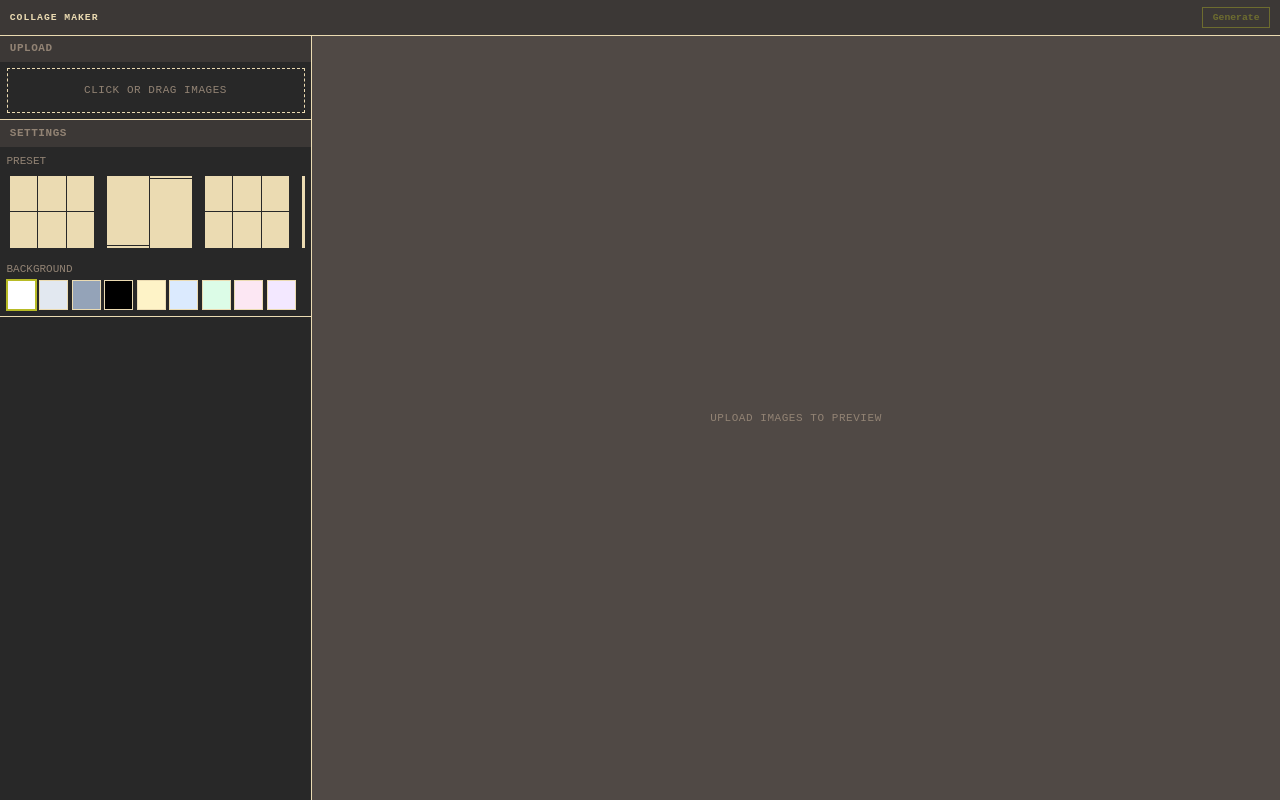
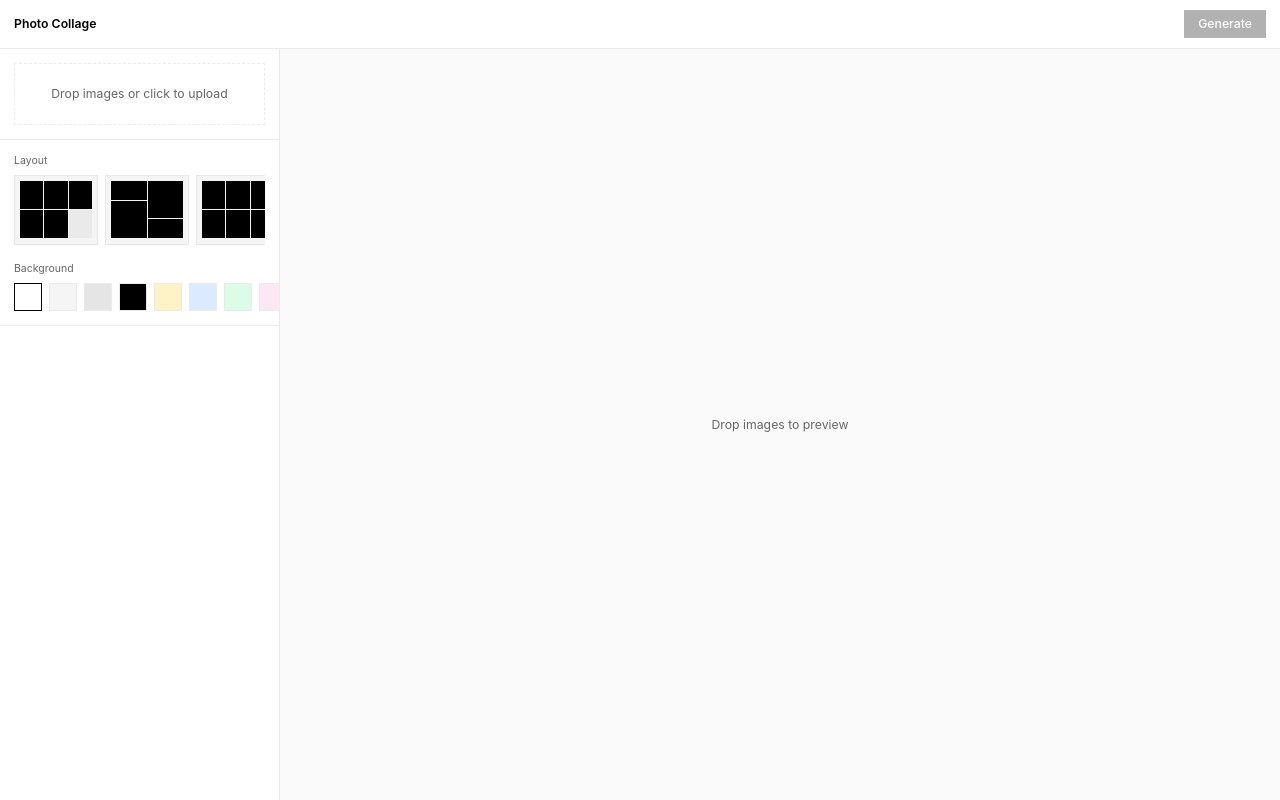
Before and after one commit to Jee-vim/open-collage-maker, a React (Vite) app in the folder client/: page / in a window 1280 px wide. Built offline with nearby package versions, Linux system fonts and the light colour scheme.

Commit message:
style: update ui again (vercel style)

```diff
--- a/client/index.html
+++ b/client/index.html
@@ -3,6 +3,9 @@
   <head>
     <meta charset="UTF-8" />
     <meta name="viewport" content="width=device-width, initial-scale=1.0" />
+    <link rel="preconnect" href="https://fonts.googleapis.com">
+    <link rel="preconnect" href="https://fonts.gstatic.com" crossorigin>
+    <link href="https://fonts.googleapis.com/css2?family=Nunito:wght@400;600;700&display=swap" rel="stylesheet">
     <title>Photo Collage Maker</title>
   </head>
   <body>
--- a/client/src/App.jsx
+++ b/client/src/App.jsx
@@ -2,6 +2,7 @@ import { useState, useCallback } from 'react';
 import { DndContext, closestCenter } from '@dnd-kit/core';
 import { SortableContext, arrayMove, useSortable, rectSortingStrategy } from '@dnd-kit/sortable';
 import { CSS } from '@dnd-kit/utilities';
+import { ui } from './styles/ui.js';
 import Header from './components/Header.jsx';
 import Dropzone from './components/Dropzone.jsx';
 import ImageList from './components/ImageList.jsx';
@@ -17,20 +18,11 @@ function SidebarItem({ item, onRemove }) {
   const { attributes, listeners, setNodeRef, transform, transition } = useSortable({ id: item.id });
   const style = { transform: CSS.Transform.toString(transform), transition };
   return (
-    <div
-      ref={setNodeRef}
-      style={style}
-      className="group flex items-center gap-2 border border-border p-2"
-      {...attributes}
-    >
-      <span className="text-sm text-fg-dim cursor-grab select-none" {...listeners}>⠿</span>
-      <img src={item.preview} alt={item.name} className="w-12 h-12 object-cover flex-shrink-0" draggable="false" />
-      <span className="text-xs truncate flex-1">{item.name}</span>
-      <button
-        onPointerDown={(e) => e.stopPropagation()}
-        onClick={() => onRemove(item.id)}
-        className="px-1.5 py-0.5 text-[10px] border border-border hover:bg-bg-2 opacity-0 group-hover:opacity-100 transition-opacity"
-      >✕</button>
+    <div ref={setNodeRef} style={style} className={ui.listItem} {...attributes}>
+      <span className="text-fg-dim cursor-grab select-none" {...listeners}>⠿</span>
+      <img src={item.preview} alt={item.name} className={ui.thumb} draggable="false" />
+      <span className="text-sm truncate flex-1">{item.name}</span>
+      <button onPointerDown={(e) => e.stopPropagation()} onClick={() => onRemove(item.id)} className={ui.listItemRemove}>✕</button>
     </div>
   );
 }
@@ -43,8 +35,8 @@ export default function App() {
   const [preset, setPreset] = useState('');
   const [toast, setToast] = useState(null);
 
-  const notify = (message, type = 'info') => {
-    setToast({ message, type });
+  const notify = (message) => {
+    setToast({ message });
     setTimeout(() => setToast(null), 3000);
   };
 
@@ -55,17 +47,15 @@ export default function App() {
     return 'contact';
   };
 
-  const addImages = useCallback(
-    (files) => {
+  const addImages = useCallback((files) => {
     const wasEmpty = images.length === 0;
     const room = Math.max(0, MAX_FILES - images.length);
     const accepted = files.slice(0, room);
-      if (files.length > room) notify(`Limited to ${MAX_FILES}`, 'error');
-      const items = accepted.map((f) => {
-        const id = nextId();
-        const url = URL.createObjectURL(f);
-        return { id, file: f, name: f.name, preview: url, size: { w: 200, h: 200 } };
-      });
+    if (files.length > room) notify(`Limited to ${MAX_FILES}`);
+    const items = accepted.map((f) => ({
+      id: nextId(), file: f, name: f.name,
+      preview: URL.createObjectURL(f), size: { w: 200, h: 200 },
+    }));
     setImages((prev) => [...prev, ...items]);
     if (wasEmpty && items.length > 0) {
       const p = autoPreset(items.length);
@@ -73,9 +63,7 @@ export default function App() {
       const found = PRESETS.find((x) => x.value === p);
       if (found) setSettings({ ...DEFAULT_SETTINGS, ...found.opts });
     }
-    },
-    [images.length, notify]
-  );
+  }, [images.length]);
 
   const removeImage = (id) => setImages((prev) => prev.filter((i) => i.id !== id));
 
@@ -96,7 +84,7 @@ export default function App() {
   };
 
   const generate = async () => {
-    if (images.length < 2) return notify('Min 2 images', 'error');
+    if (images.length < 2) return notify('Min 2 images');
     setLoading(true);
     setProgress(0);
     try {
@@ -104,10 +92,10 @@ export default function App() {
         { ...settings, images: images.map((i) => i.file), sizes: images.map((i) => i.size) },
         setProgress
       );
-      if (res.success) notify('Saved to output/', 'success');
-      else notify(res.message || 'Failed', 'error');
+      if (res.success) notify('Saved to output/');
+      else notify(res.message || 'Failed');
     } catch (err) {
-      notify(err.response?.data?.message || 'Failed', 'error');
+      notify(err.response?.data?.message || 'Failed');
     } finally {
       setLoading(false);
     }
@@ -119,36 +107,20 @@ export default function App() {
       <Toast toast={toast} />
 
       <div className="flex flex-1 min-h-0">
-        {/* Sidebar */}
-        <aside className="w-96 flex-shrink-0 border-r border-border flex flex-col overflow-y-auto">
-          {/* Upload */}
-          <div className="border-b border-border">
-            <div className="px-3 py-1.5 text-[11px] font-semibold uppercase tracking-wider text-fg-dim bg-bg-1">Upload</div>
-            <div className="p-2"><Dropzone onAdd={addImages} /></div>
-          </div>
-
-          {/* Settings */}
-          <div className="border-b border-border">
-            <div className="px-3 py-1.5 text-[11px] font-semibold uppercase tracking-wider text-fg-dim bg-bg-1">Settings</div>
-            <div className="p-2">
-              <SettingsPanel settings={settings} onChange={setSettings} onPreset={applyPreset} presetValue={preset} />
-            </div>
-          </div>
-
-          {/* Image list */}
+        <aside className={ui.sidebar}>
+          <div className={ui.section}><Dropzone onAdd={addImages} /></div>
+          <div className={ui.section}><SettingsPanel settings={settings} onChange={setSettings} onPreset={applyPreset} presetValue={preset} /></div>
           {images.length > 0 && (
             <div className="flex-1 min-h-0">
-              <div className="px-3 py-1.5 text-[11px] font-semibold uppercase tracking-wider text-fg-dim bg-bg-1 flex justify-between items-center">
-                <span>Images ({images.length})</span>
-                <button onClick={() => setImages([])} className="px-1.5 py-0.5 text-[10px] border border-border hover:bg-bg-2">Clear</button>
+              <div className={`${ui.section} !pb-0 flex justify-between items-center`}>
+                <span className={ui.sectionLabel}>{images.length} Images</span>
+                <button onClick={() => setImages([])} className={ui.btnGhost}>Clear</button>
               </div>
-              <div className="p-2 overflow-y-auto">
+              <div className="overflow-y-auto">
                 <DndContext collisionDetection={closestCenter} onDragEnd={handleDragEnd}>
                   <SortableContext items={images.map((i) => i.id)} strategy={rectSortingStrategy}>
-                    <div className="flex flex-col gap-1">
-                      {images.map((it) => (
-                        <SidebarItem key={it.id} item={it} onRemove={removeImage} />
-                      ))}
+                    <div className="divide-y divide-border">
+                      {images.map((it) => <SidebarItem key={it.id} item={it} onRemove={removeImage} />)}
                     </div>
                   </SortableContext>
                 </DndContext>
@@ -157,12 +129,11 @@ export default function App() {
           )}
         </aside>
 
-        {/* Main preview */}
-        <main className="flex-1 min-w-0 flex items-center justify-center p-4 overflow-auto bg-bg-2">
+        <main className={ui.main}>
           {images.length > 0 ? (
             <ImageList items={images} layout={settings.layout} background={settings.background} />
           ) : (
-            <div className="text-[11px] text-fg-dim uppercase tracking-wider">Upload images to preview</div>
+            <div className="text-sm text-fg-dim">Drop images to preview</div>
           )}
         </main>
       </div>
--- a/client/src/components/Dropzone.jsx
+++ b/client/src/components/Dropzone.jsx
@@ -1,5 +1,6 @@
 import { useCallback } from 'react';
 import { useDropzone } from 'react-dropzone';
+import { ui } from '../styles/ui.js';
 
 export default function Dropzone({ onAdd }) {
   const onDrop = useCallback((accepted) => {
@@ -13,12 +14,9 @@ export default function Dropzone({ onAdd }) {
   });
 
   return (
-    <div
-      {...getRootProps()}
-      className={`border border-dashed cursor-pointer text-center py-4 text-[11px] uppercase tracking-wider text-fg-dim hover:bg-bg-2 ${isDragActive ? 'bg-bg-2 border-accent' : 'border-border'}`}
-    >
+    <div {...getRootProps()} className={`${ui.dropzone} ${isDragActive ? 'bg-bg-2 border-fg' : 'border-border'}`}>
       <input {...getInputProps()} />
-      {isDragActive ? 'Drop here' : 'Click or drag images'}
+      {isDragActive ? 'Drop here' : 'Drop images or click to upload'}
     </div>
   );
 }
--- a/client/src/components/Header.jsx
+++ b/client/src/components/Header.jsx
@@ -1,12 +1,10 @@
+import { ui } from '../styles/ui.js';
+
 export default function Header({ onGenerate, loading, progress, disabled }) {
   return (
-    <header className="flex items-center justify-between px-3 py-2 border-b border-border bg-bg-1">
-      <h1 className="text-xs font-bold uppercase tracking-widest">Collage Maker</h1>
-      <button
-        onClick={onGenerate}
-        disabled={disabled}
-        className="px-3 py-1 text-xs font-semibold border border-accent text-accent hover:bg-accent hover:text-accent-fg disabled:opacity-40"
-      >
+    <header className="flex items-center justify-between px-4 h-14 border-b border-border bg-bg">
+      <h1 className="text-sm font-semibold">Photo Collage</h1>
+      <button onClick={onGenerate} disabled={disabled} className={`${ui.btn} ${ui.btnPrimary}`}>
         {loading ? `${progress}%` : 'Generate'}
       </button>
     </header>
--- a/client/src/components/SettingsPanel.jsx
+++ b/client/src/components/SettingsPanel.jsx
@@ -1,73 +1,62 @@
+import { ui } from '../styles/ui.js';
 import { PRESETS } from '../utils/constants.js';
 
 function LayoutIcon({ preset }) {
-  const cell = 'bg-fg border';
+  const cell = 'bg-fg';
   const empty = 'bg-border';
 
-  // Film Strip — 3 across
-  if (preset === 'film') {
-    return (
-      <div className="flex gap-px w-full h-full p-1">
+  const icons = {
+    film: (
+      <div className="flex gap-px w-full h-full p-1.5">
         <div className={`${cell} flex-1`} />
         <div className={`${cell} flex-1`} />
         <div className={`${cell} flex-1`} />
       </div>
-    );
-  }
-  // Instagram — 3-col grid, 2 rows (last row partial)
-  if (preset === 'instagram') {
-    return (
-      <div className="grid grid-cols-3 gap-px w-full h-full p-1">
+    ),
+    instagram: (
+      <div className="grid grid-cols-3 gap-px w-full h-full p-1.5">
         <div className={cell} /><div className={cell} /><div className={cell} />
         <div className={cell} /><div className={cell} /><div className={empty} />
       </div>
-    );
-  }
-  // Pinterest — masonry 2-col, uneven heights
-  if (preset === 'pinterest') {
-    return (
-      <div className="flex gap-px w-full h-full p-1">
+    ),
+    pinterest: (
+      <div className="flex gap-px w-full h-full p-1.5">
         <div className="flex flex-col gap-px flex-1">
           <div className={`${cell} flex-1`} />
-          <div className={`${cell} flex-2`} />
+          <div className={`${cell} flex-[2]`} />
         </div>
         <div className="flex flex-col gap-px flex-1">
-          <div className={`${cell} flex-2`} />
+          <div className={`${cell} flex-[2]`} />
           <div className={`${cell} flex-1`} />
         </div>
       </div>
-    );
-  }
-  // Contact Sheet — dense 3x2 tile grid
-  if (preset === 'contact') {
-    return (
-      <div className="grid grid-cols-3 gap-px w-full h-full p-1">
+    ),
+    contact: (
+      <div className="grid grid-cols-3 gap-px w-full h-full p-1.5">
         <div className={cell} /><div className={cell} /><div className={cell} />
         <div className={cell} /><div className={cell} /><div className={cell} />
       </div>
-    );
-  }
-  // Polaroid — 2 large + 1 small (stacked feel)
-  if (preset === 'polaroid') {
-    return (
-      <div className="flex gap-px w-full h-full p-1">
-        <div className={`${cell} flex-2`} />
+    ),
+    polaroid: (
+      <div className="flex gap-px w-full h-full p-1.5">
+        <div className={`${cell} flex-[2]`} />
         <div className="flex flex-col gap-px flex-1">
           <div className={`${cell} flex-1`} />
           <div className={`${empty} flex-1`} />
         </div>
       </div>
-    );
-  }
-  return null;
+    ),
+  };
+
+  return icons[preset] || null;
 }
 
-const COLOR_PRESETS = [
+const COLORS = [
   { value: '#ffffff', label: 'White' },
-  { value: '#e2e8f0', label: 'Slate 200' },
-  { value: '#94a3b8', label: 'Slate 400' },
+  { value: '#f5f5f5', label: 'Gray 100' },
+  { value: '#e5e5e5', label: 'Gray 200' },
   { value: '#000000', label: 'Black' },
-  { value: '#fef3c7', label: 'Amber' },
+  { value: '#fef3c7', label: 'Yellow' },
   { value: '#dbeafe', label: 'Blue' },
   { value: '#dcfce7', label: 'Green' },
   { value: '#fce7f3', label: 'Pink' },
@@ -78,15 +67,15 @@ export default function SettingsPanel({ settings, onChange, onPreset, presetValu
   const set = (key, val) => onChange({ ...settings, [key]: val });
 
   return (
-    <div className="flex flex-col gap-2">
-      <div className="flex flex-col gap-1">
-        <span className="text-fg-dim text-[11px] uppercase">Preset</span>
+    <div className="flex flex-col gap-4">
+      <div className="flex flex-col gap-2">
+        <span className={ui.sectionLabel}>Layout</span>
         <div className="flex gap-2 overflow-x-auto hide-scrollbar pb-1">
           {PRESETS.map((p) => (
             <button
               key={p.value}
               onClick={() => onPreset(p.value)}
-              className={`flex-shrink-0 w-28 h-24 overflow-hidden`}
+              className={`flex-shrink-0 w-24 h-20 bg-bg-2 ${ui.tile} ${presetValue === p.value ? ui.tileActive : ''}`}
               title={p.label}
             >
               <LayoutIcon preset={p.value} />
@@ -95,14 +84,14 @@ export default function SettingsPanel({ settings, onChange, onPreset, presetValu
         </div>
       </div>
 
-      <div className="flex flex-col gap-1">
-        <span className="text-fg-dim text-[11px] uppercase">Background</span>
-        <div className="flex flex-wrap gap-1">
-          {COLOR_PRESETS.map((c) => (
+      <div className="flex flex-col gap-2">
+        <span className={ui.sectionLabel}>Background</span>
+        <div className="flex gap-2">
+          {COLORS.map((c) => (
             <button
               key={c.value}
               onClick={() => set('background', c.value)}
-              className={`w-9 h-9 border hover:border-accent ${settings.background === c.value ? 'border-accent ring-1 ring-accent' : 'border-border'}`}
+              className={`min-w-8 h-8 border hover:border-fg ${settings.background === c.value ? 'border-fg' : 'border-border'}`}
               style={{ background: c.value }}
               title={c.label}
             />
--- a/client/src/components/Toast.jsx
+++ b/client/src/components/Toast.jsx
@@ -1,7 +1,7 @@
 export default function Toast({ toast }) {
   if (!toast) return null;
   return (
-    <div className="fixed top-14 right-3 z-50 px-3 py-1.5 text-xs border border-border bg-bg shadow-sm">
+    <div className="fixed bottom-4 right-4 z-50 px-4 py-2 text-sm border border-border bg-bg shadow-lg">
       {toast.message}
     </div>
   );
--- a/client/src/index.css
+++ b/client/src/index.css
@@ -3,24 +3,20 @@
 @tailwind utilities;
 
 :root {
-  --bg: #282828;
-  --bg1: #3c3836;
-  --bg2: #504945;
-  --fg: #ebdbb2;
-  --fg-dim: #928374;
-  --border: #ebdbb2;
-  --accent: #b8bb26;
-  --accent-fg: #282828;
-  --red: #fb4934;
+  --bg: #ffffff;
+  --bg1: #fafafa;
+  --bg2: #f5f5f5;
+  --fg: #000000;
+  --fg-dim: #666666;
+  --border: #eaeaea;
+  --accent: #000000;
+  --accent-fg: #ffffff;
+  --red: #ee0000;
 }
 
 * { box-sizing: border-box; margin: 0; padding: 0; }
-html { font-family: ui-monospace, monospace; font-size: 13px; }
-body { background-color: var(--bg); color: var(--fg); min-height: 100vh; }
-
-  *, *::before, *::after {
-    border-color: var(--border);
-  }
+html { font-family: -apple-system, BlinkMacSystemFont, 'Segoe UI', Roboto, sans-serif; font-size: 14px; }
+body { @apply bg-bg text-fg; min-height: 100vh; -webkit-font-smoothing: antialiased; }
 
 input, select, button { font: inherit; }
 
--- /dev/null
+++ b/client/src/styles/ui.js
@@ -0,0 +1,32 @@
+// Reusable style patterns — single source of truth.
+// Edit here to change the entire app's look.
+
+export const ui = {
+  // Layout
+  sidebar: 'w-80 flex-shrink-0 border-r border-border flex flex-col overflow-y-auto',
+  main: 'flex-1 min-w-0 flex items-center justify-center p-8 overflow-auto bg-bg-1',
+
+  // Sections
+  section: 'p-4 border-b border-border',
+  sectionLabel: 'text-xs text-fg-dim',
+
+  // Buttons
+  btn: 'h-8 px-4 text-sm font-medium',
+  btnPrimary: 'bg-accent text-accent-fg hover:opacity-90 disabled:opacity-30',
+  btnGhost: 'text-fg-dim hover:text-fg',
+
+  // Cards / Tiles
+  tile: 'overflow-hidden hover:bg-border border',
+  tileActive: 'border-accent',
+
+  // Form
+  dropzone: 'border border-dashed cursor-pointer text-center py-6 text-sm text-fg-dim hover:bg-bg-2',
+
+  // List
+  listItem: 'group flex items-center gap-3 p-2 hover:bg-bg-2',
+  listItemRemove: 'text-fg-dim hover:text-fg opacity-0 group-hover:opacity-100 transition-opacity',
+
+  // Image
+  thumb: 'w-10 h-10 object-cover flex-shrink-0',
+  previewImg: 'object-cover border border-border',
+};
--- a/client/tailwind.config.js
+++ b/client/tailwind.config.js
@@ -12,7 +12,6 @@ export default {
         border: 'var(--border)',
         accent: 'var(--accent)',
         'accent-fg': 'var(--accent-fg)',
-        red: 'var(--red)',
       },
     },
   },
```
Also changed, not shown: client/src/components/ImageList.jsx (+5 -5 lines). Lines whose indentation alone changed are shown as unchanged.
